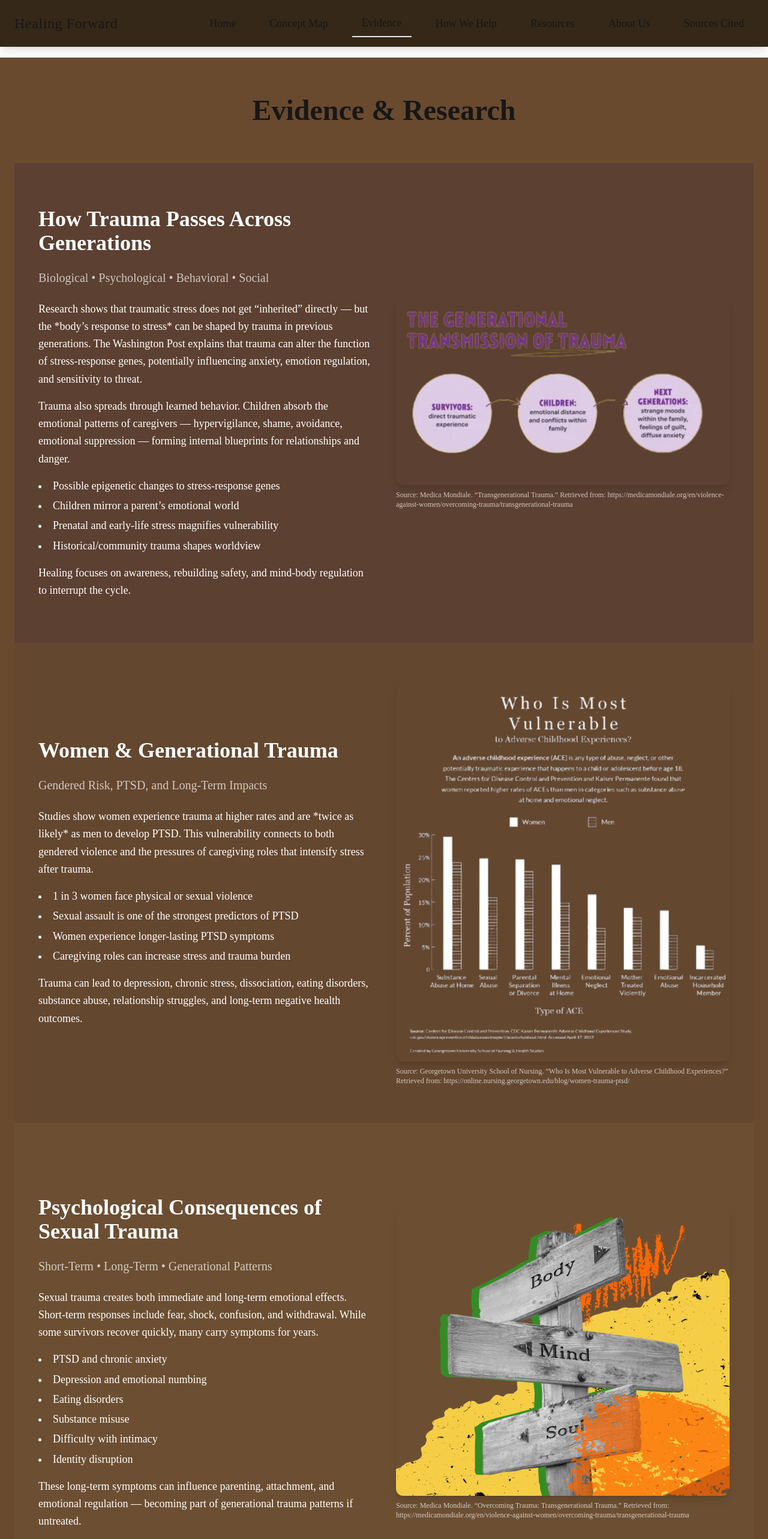
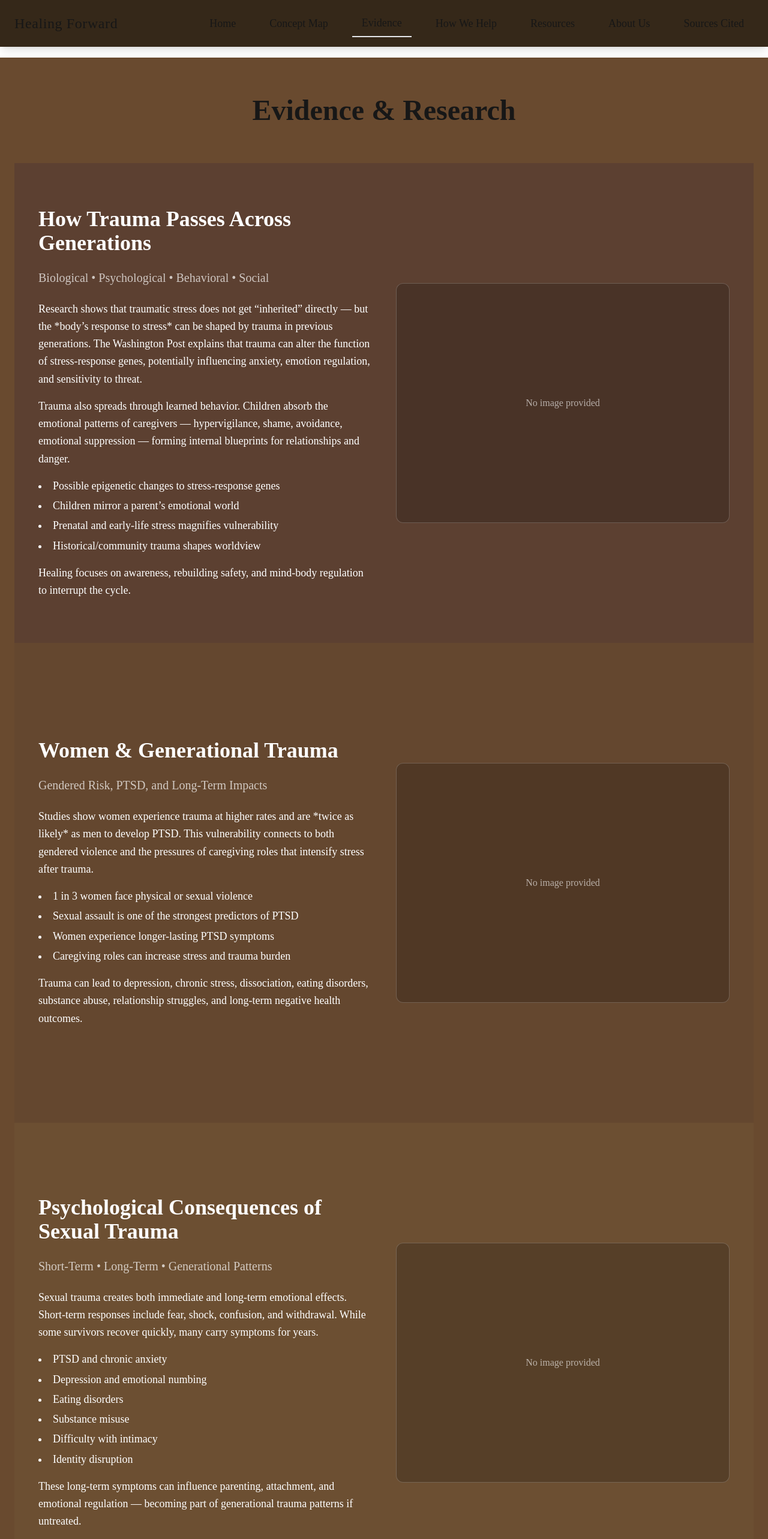
Before and after one commit to ABABIKA/generational-trauma-site, a Next.js app: page /evidence in a window 1280 px wide. Shown: the top 2566 px of the page at 60% size. Built offline with nearby package versions, Linux system fonts and the light colour scheme.

Commit message:
Update page.tsx

```diff
--- a/app/evidence/page.tsx
+++ b/app/evidence/page.tsx
@@ -50,20 +50,6 @@ export default function EvidencePage() {
                 </p>
               </>
             ),
-            image: (
-              <div className="flex flex-col items-center">
-                <img
-                  src="/trauma-pass.png"
-                  className="rounded-xl shadow-lg w-full h-auto object-contain"
-                  alt="How Trauma Is Passed Down"
-                />
-
-                <p className="text-xs text-cream-300 mt-2 opacity-70">
-                  Source: Medica Mondiale. “Transgenerational Trauma.” Retrieved
-                  from: https://medicamondiale.org/en/violence-against-women/overcoming-trauma/transgenerational-trauma
-                </p>
-              </div>
-            ),
           },
 
           /* --------------------------------------------------------- */
@@ -96,20 +82,7 @@ export default function EvidencePage() {
                 </p>
               </>
             ),
-            image: (
-              <div className="flex flex-col items-center">
-                <img
-                  src="/WM-Trauma-Stat.png"
-                  className="rounded-xl shadow-lg w-full h-auto object-contain"
-                  alt="Who is Most Likely to Experience ACEs?"
-                />
-                <p className="text-xs text-cream-300 mt-2 opacity-70">
-                  Source: Georgetown University School of Nursing. “Who Is Most
-                  Vulnerable to Adverse Childhood Experiences?” Retrieved from:
-                  https://online.nursing.georgetown.edu/blog/women-trauma-ptsd/
-                </p>
-              </div>
-            ),
+
           },
 
           /* --------------------------------------------------------- */
@@ -144,20 +117,7 @@ export default function EvidencePage() {
                 </p>
               </>
             ),
-            image: (
-              <div className="flex flex-col items-center">
-                <img
-                  src="/Body-Mind-Soul.png"
-                  className="rounded-xl shadow-lg w-full h-auto object-contain"
-                  alt="Body, Mind, and Soul Trauma Impact"
-                />
-                <p className="text-xs text-cream-300 mt-2 opacity-70">
-                  Source: Medica Mondiale. “Overcoming Trauma: Transgenerational
-                  Trauma.” Retrieved from:
-                  https://medicamondiale.org/en/violence-against-women/overcoming-trauma/transgenerational-trauma
-                </p>
-              </div>
-            ),
+
           },
 
           /* --------------------------------------------------------- */
@@ -190,20 +150,7 @@ export default function EvidencePage() {
                 </p>
               </>
             ),
-            image: (
-              <div className="flex flex-col items-center">
-                <img
-                  src="/IM-Trauma.png"
-                  className="rounded-xl shadow-lg w-full h-auto object-contain"
-                  alt="Immigrant Trauma"
-                />
-                <p className="text-xs text-cream-300 mt-2 opacity-70">
-                  Source: Immigrant Learning Center (ILC). “Understanding
-                  Immigrant Trauma.” Retrieved from:
-                  https://www.ilctr.org/about-immigrants/ilc-publications-and-resources/understanding-immigrant-trauma/
-                </p>
-              </div>
-            ),
+
           },
 
           /* --------------------------------------------------------- */
@@ -235,20 +182,7 @@ export default function EvidencePage() {
                 </p>
               </>
             ),
-            image: (
-              <div className="flex flex-col items-center">
-                <img
-                  src="/NA-Historical-Trauma.png"
-                  className="rounded-xl shadow-lg w-full h-auto object-contain"
-                  alt="Historical Trauma Among Native Americans"
-                />
-                <p className="text-xs text-cream-300 mt-2 opacity-70">
-                  Image courtesy of Arcsault Tribe. “Native Americans Experience
-                  Intergenerational and Historical Trauma.” Retrieved from:
-                  https://www.arcsaulttribe.com/arc-articles/native-americans-experience-intergenerational-and-historical-trauma
-                </p>
-              </div>
-            ),
+
           },
 
           /* --------------------------------------------------------- */
@@ -280,20 +214,7 @@ export default function EvidencePage() {
                 </p>
               </>
             ),
-            image: (
-              <div className="flex flex-col items-center">
-                <img
-                  src="/Colorism-trauma.png"
-                  className="rounded-xl shadow-lg w-full h-auto object-contain"
-                  alt="Colorism Trauma"
-                />
-                <p className="text-xs text-cream-300 mt-2 opacity-70">
-                  Image courtesy of LHS Lightning Flash. “Colorism and Its
-                  Existence Within Society.” Retrieved from:
-                  https://lrhslightningflash.com/4545/opinions/colorism-and-its-existence-within-society/
-                </p>
-              </div>
-            ),
+
           },
         ]}
       />
```
